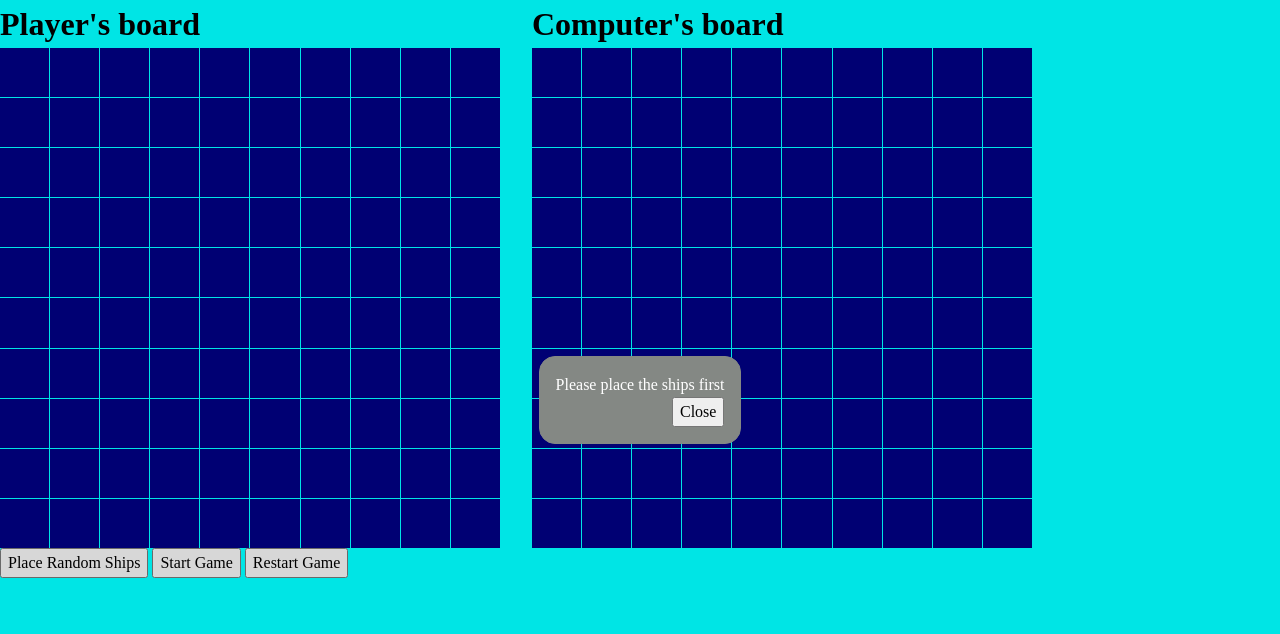
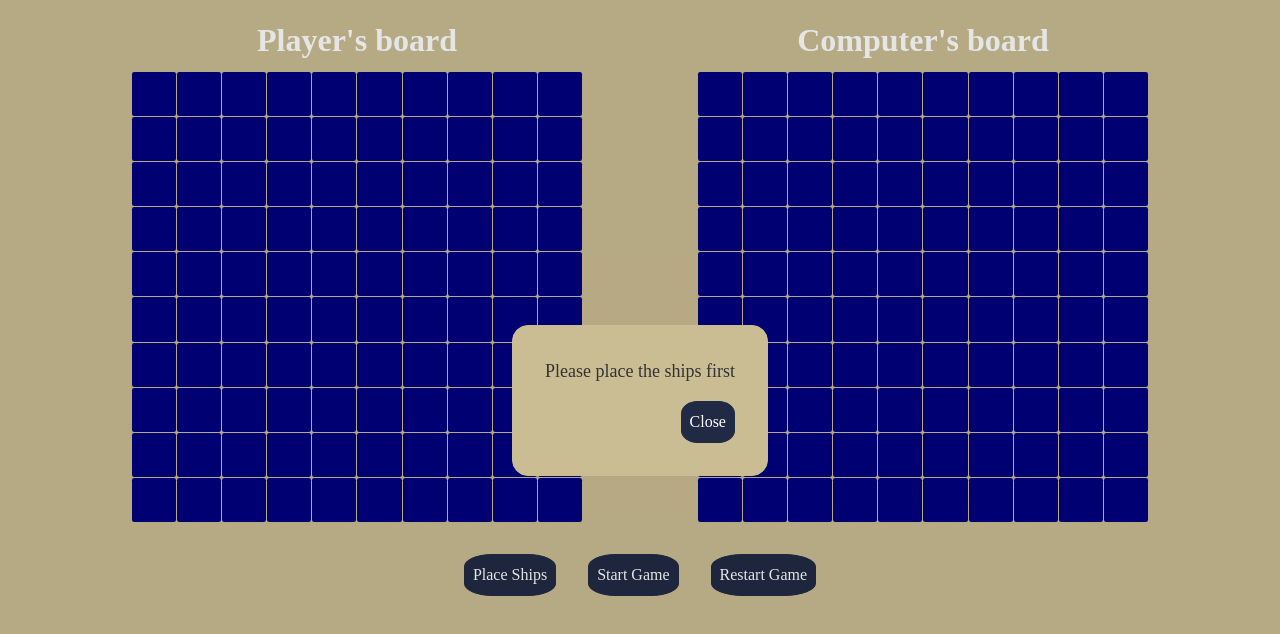
Before and after one commit to thetzawaung-ton/battleship-project-top, a website built with webpack: page src/template.html in a window 1280 px wide. Both pictures are taken after a click on the button "Start Game". Built offline with nearby package versions, Linux system fonts and the light colour scheme.

Commit message:
feat: add some styling to the DOM interface

```diff
--- a/src/styles.css
+++ b/src/styles.css
@@ -75,12 +75,26 @@ h6 {
 }
 
 body {
-  background-color: cyan;
+  background-color: #cbbd93;
+  padding: 1rem;
 }
 
 .board {
   display: flex;
+  justify-content: space-evenly;
+  margin-bottom: 2rem;
+}
+
+.button-container {
+  display: flex;
+  justify-content: center;
   gap: 2rem;
+}
+
+.board h1 {
+  text-align: center;
+  margin-bottom: 0.5rem;
+  color: white;
 }
 
 .player-board,
@@ -88,11 +102,12 @@ body {
   display: grid;
   grid-template-columns: repeat(10, 1fr);
   gap: 1px;
-  height: 500px;
-  width: 500px;
+  height: 450px;
+  width: 450px;
 }
 .cell {
   background-color: #000080;
+  border-radius: 5%;
 }
 
 div[board="ship"] {
@@ -110,12 +125,10 @@ div[board="hit"] {
 }
 
 dialog {
-  margin: auto;
-  padding: 1rem;
-  background-color: #848884;
-  border: 1px solid #848884;
+  padding: 2rem;
+  background-color: #cbbd93;
+  border: 1px solid #cbbd93;
   border-radius: 1rem;
-  color: white;
 }
 
 .alert-container button {
@@ -125,3 +138,28 @@ dialog {
 .hide-button {
   display: none;
 }
+
+button {
+  padding: 0.5rem;
+  background-color: #202a44;
+  border: 1px solid #202a44;
+  border-radius: 30%;
+  color: white;
+}
+
+dialog p {
+  font-size: large;
+  margin-bottom: 1rem;
+  color: #333333;
+  color-scheme: light only;
+}
+
+.dialog-button-group {
+  display: flex;
+  justify-content: space-between;
+}
+
+.winner-dialog::backdrop {
+  background-color: rgba(203, 189, 147, 0.4);
+  backdrop-filter: blur(5px);
+}
--- a/src/template.html
+++ b/src/template.html
@@ -17,9 +17,11 @@
           <div class="computer-board disable-button-click"></div>
         </div>
       </div>
-      <button class="place-ships">Place Random Ships</button>
-      <button class="start-game">Start Game</button>
-      <button class="restart-game">Restart Game</button>
+      <div class="button-container">
+        <button class="place-ships">Place Ships</button>
+        <button class="start-game">Start Game</button>
+        <button class="restart-game">Restart Game</button>
+      </div>
       <dialog class="alert-dialog">
         <div class="alert-container">
           <p class="alert-message"></p>
@@ -29,8 +31,10 @@
       <dialog class="winner-dialog">
         <div class="winner-container">
           <p class="winner-message"></p>
-          <button class="new-game">Start New Game</button>
-          <button class="hide-button">No</button>
+          <div class="dialog-button-group">
+            <button class="new-game">Start New Game</button>
+            <button class="hide-button">No</button>
+          </div>
         </div>
       </dialog>
     </div>
```
